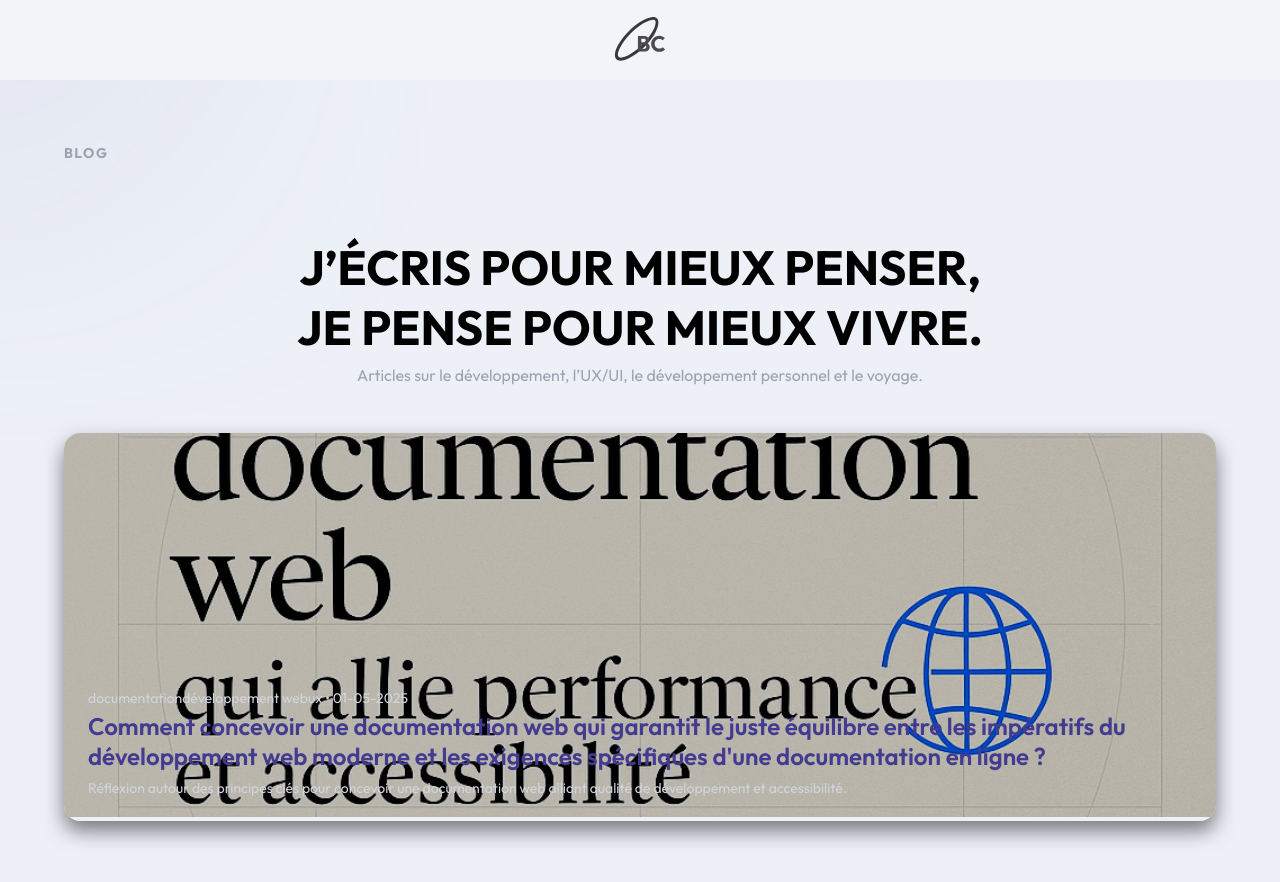
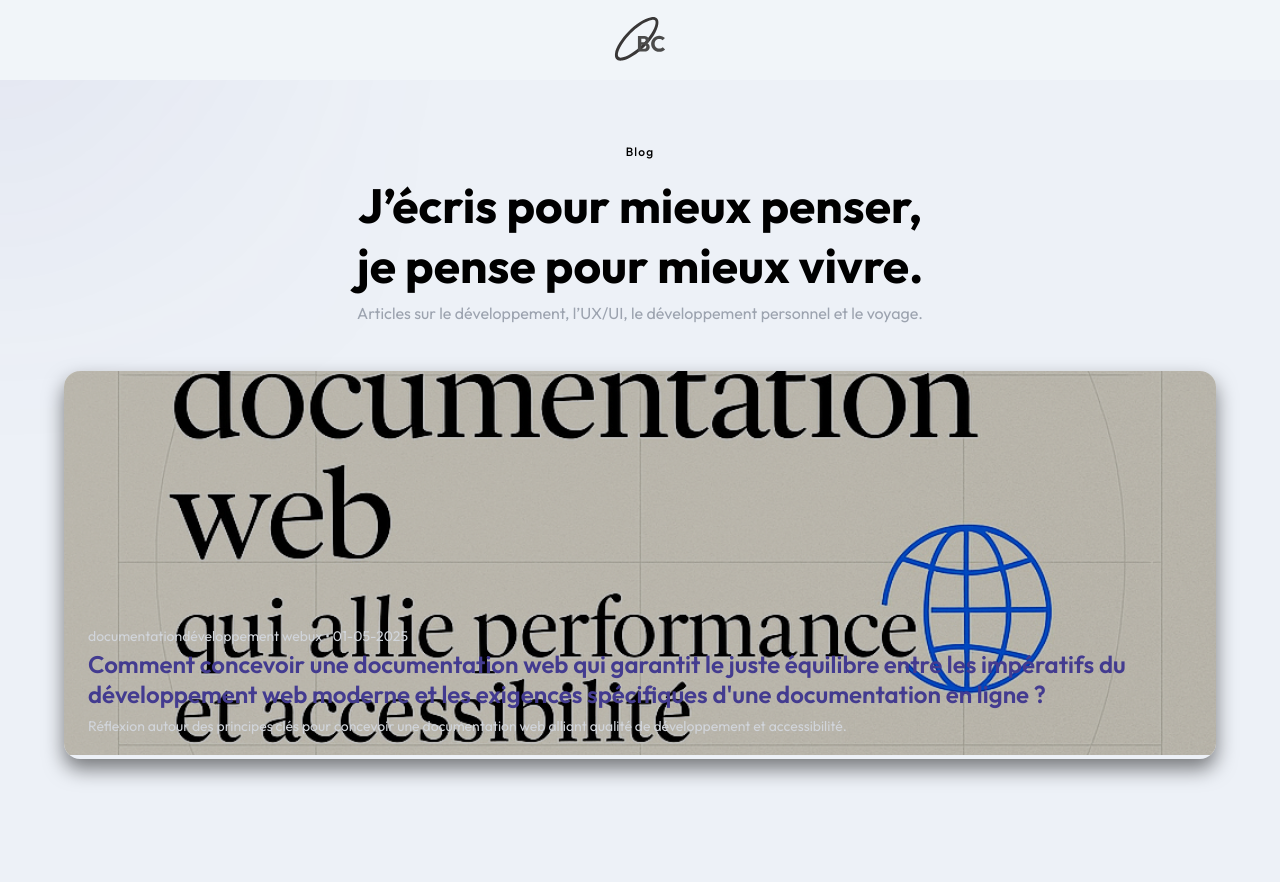
Before and after one commit to BaptisteCainjo/my-website, a Next.js app: page /blog in a window 1280 px wide. Shown: the top 882 px of the page. Built offline with nearby package versions, Linux system fonts and the light colour scheme.

Commit message:
refactor: Update heading styles and create new H2 component with SCSS module

```diff
--- a/src/app/page.tsx
+++ b/src/app/page.tsx
@@ -92,7 +92,7 @@ export default function Home() {
           <Image src={HandShake} alt="icon" width={50} height={50} />
           <div>
             <p>Bonjour, je suis</p>
-            <h1>Baptiste Cainjo</h1>
+            <h1 className={HomeStyle["strong-title"]}>Baptiste Cainjo</h1>
           </div>
         </div>
 
--- a/src/components/h2/H2.tsx
+++ b/src/components/h2/H2.tsx
@@ -1,3 +1,5 @@
+import H2Style from "./H2.module.scss";
+
 interface H2Props {
   titleContent: string;
   importantWord: string;
@@ -5,7 +7,7 @@ interface H2Props {
 
 export default function H2({ titleContent, importantWord }: H2Props) {
   return (
-    <h2>
+    <h2 className={H2Style["sub-title"]}>
       {titleContent
         .split(" ")
         .map((word, index) =>
--- a/src/scss/globals.scss
+++ b/src/scss/globals.scss
@@ -49,20 +49,6 @@ a {
   color: $globalBlackColor;
 }
 
-h1 {
-  @include h1Style();
-}
-
-h2 {
-  font-size: 38px;
-  text-transform: uppercase;
-  text-align: center;
-  margin: 75px 0 50px;
-  span {
-    color: $globalPrimaryColor;
-  }
-}
-
 button,
 input,
 textarea {
--- a/src/scss/mixins.scss
+++ b/src/scss/mixins.scss
@@ -122,7 +122,7 @@ $mixin-breakpoints: (
   font-family: "Outfit", sans-serif;
 }
 
-@mixin h1Style() {
+@mixin strongTitle() {
   font-size: 26px;
   font-weight: 700;
   text-transform: uppercase;
--- a/src/scss/pages/Blog.module.scss
+++ b/src/scss/pages/Blog.module.scss
@@ -14,11 +14,10 @@
 }
 
 .label {
-  font-size: 0.875rem;
-  text-transform: uppercase;
+  font-size: 0.75rem;
   margin-bottom: 1rem;
   letter-spacing: 0.1em;
-  color: #9ca3af;
+  font-weight: 500;
 }
 
 .title {
--- a/src/scss/pages/Home.module.scss
+++ b/src/scss/pages/Home.module.scss
@@ -2,6 +2,10 @@
 @import "../mixins";
 
 //SECTION
+
+.strong-title {
+  @include strongTitle();
+}
 
 .about {
   background-image: url("../../assets/images/background.png");
@@ -82,7 +86,7 @@
   }
 
   strong {
-    @include h1Style();
+    @include strongTitle();
   }
 }
 
```
Also changed, not shown: src/components/h2/H2.module.scss (added, +11 -0 lines).
